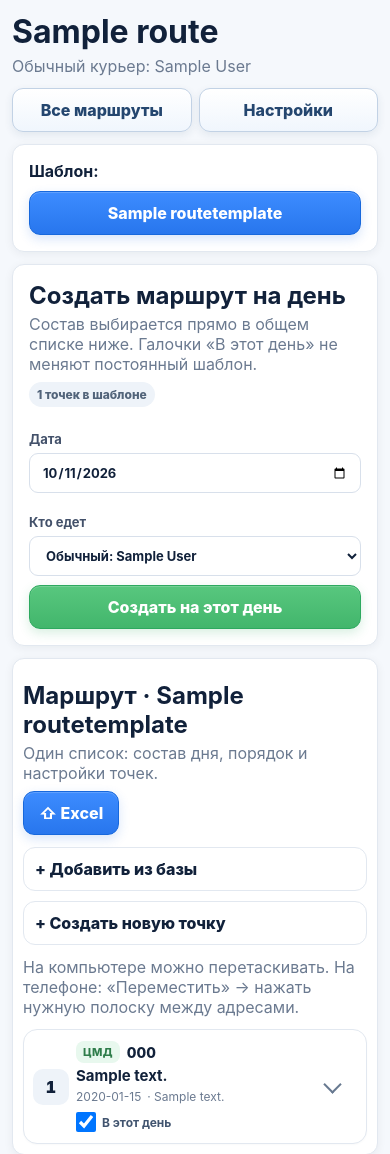
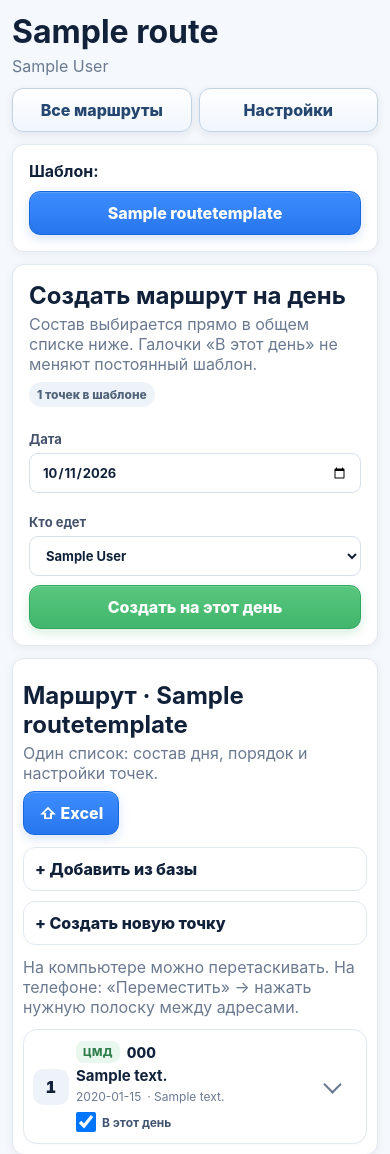
Before and after one commit to Hardoffx/courier-control, a Django app: page /dispatcher/routes/1/ in a window 390 px wide. Shown: the part 72-1226 px from the top of the page. Run offline with Django 5.2, Linux system fonts and the light colour scheme; a user stored in the database is signed in; tables that the repository leaves empty hold one stand-in row (values such as "Sample post").

Commit message:
ui: simplify courier names and refresh responsive assets in templates/dispatcher/routes/detail.html

```diff
--- a/templates/dispatcher/routes/detail.html
+++ b/templates/dispatcher/routes/detail.html
@@ -19,7 +19,7 @@
 <div class="route-head">
   <div>
     <h1>{{ route.name }}</h1>
-    <div class="muted">Обычный курьер: {% if route.default_courier %}{{ route.default_courier.get_full_name|default:route.default_courier.username }}{% else %}не назначен{% endif %}</div>
+    <div class="muted">{% if route.default_courier %}{{ route.default_courier.get_full_name|default:route.default_courier.username }}{% else %}Курьер не назначен{% endif %}</div>
   </div>
   <div class="route-head-actions">
     <a class="btn alt" href="{% url 'route_list' %}">Все маршруты</a>
@@ -51,8 +51,8 @@
     <label>Дата<input type="date" name="run_date" value="{{ planning_date|date:'Y-m-d' }}" required></label>
     <label>Кто едет
       <select name="courier_id">
-        <option value="">{% if route.default_courier %}Обычный: {{ route.default_courier.get_full_name|default:route.default_courier.username }}{% else %}Не назначен{% endif %}</option>
-        {% for c in couriers %}<option value="{{ c.pk }}">{{ c.get_full_name|default:c.username }}{% if c.is_reserve_courier %} · РЕЗЕРВ{% endif %}</option>{% endfor %}
+        <option value="">{% if route.default_courier %}{{ route.default_courier.get_full_name|default:route.default_courier.username }}{% else %}Не назначен{% endif %}</option>
+        {% for c in couriers %}<option value="{{ c.pk }}">{{ c.get_full_name|default:c.username }}</option>{% endfor %}
       </select>
     </label>
     <button class="btn good">Создать на этот день</button>
```
